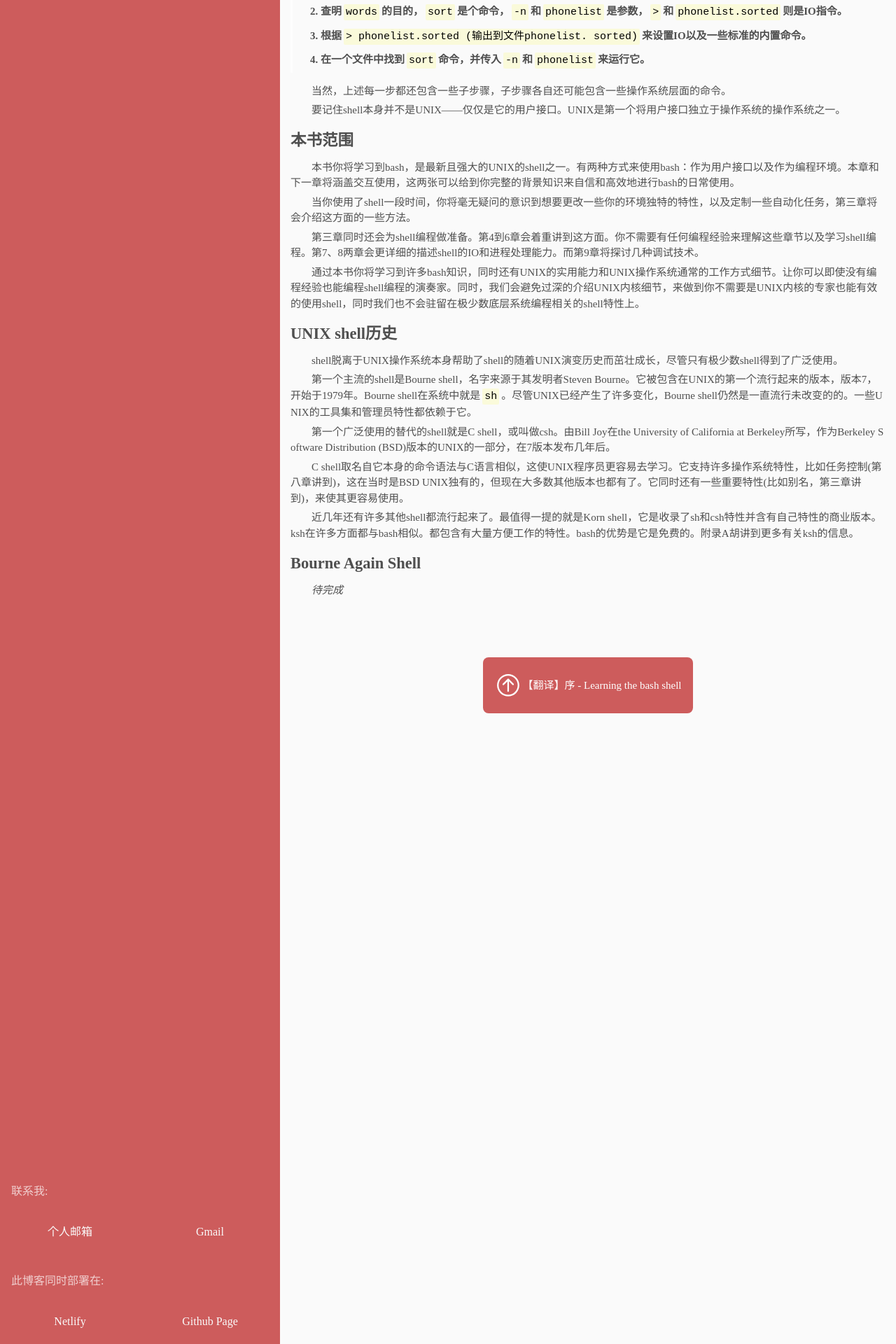
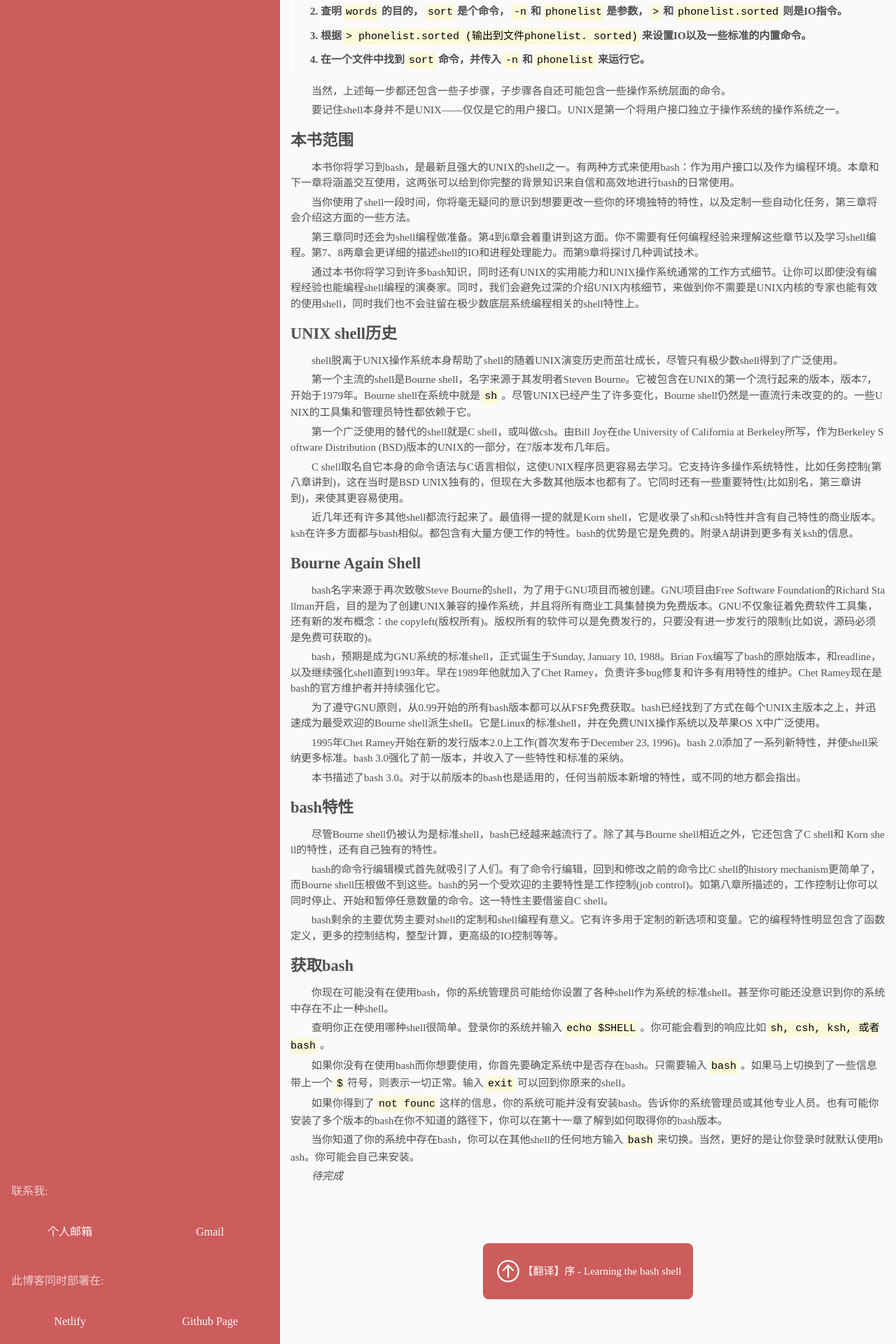
Before and after one commit to yitimo/yitimo.github.io, a Jekyll site: the page built from _posts/2019/03/2019-03-18-learning-the-bash-shell-1.md, in a window 1280 px wide. Shown: the part 1060-2980 px from the top of the page at 70% size. Built offline with Jekyll 4.4.1, drawn with Linux system fonts in a browser that asks for light colours; comment, search, counter and statistics services are not loaded.

Commit message:
update post

```diff
--- a/_posts/2019/03/2019-03-18-learning-the-bash-shell-1.md
+++ b/_posts/2019/03/2019-03-18-learning-the-bash-shell-1.md
@@ -64,4 +64,34 @@ C shell取名自它本身的命令语法与C语言相似，这使UNIX程序员
 
 ## Bourne Again Shell
 
+bash名字来源于再次致敬Steve Bourne的shell，为了用于GNU项目而被创建。GNU项目由Free Software Foundation的Richard Stallman开启，目的是为了创建UNIX兼容的操作系统，并且将所有商业工具集替换为免费版本。GNU不仅象征着免费软件工具集，还有新的发布概念：the copyleft(版权所有)。版权所有的软件可以是免费发行的，只要没有进一步发行的限制(比如说，源码必须是免费可获取的)。
+
+bash，预期是成为GNU系统的标准shell，正式诞生于Sunday, January 10, 1988。Brian Fox编写了bash的原始版本，和readline，以及继续强化shell直到1993年。早在1989年他就加入了Chet Ramey，负责许多bug修复和许多有用特性的维护。Chet Ramey现在是bash的官方维护者并持续强化它。
+
+为了遵守GNU原则，从0.99开始的所有bash版本都可以从FSF免费获取。bash已经找到了方式在每个UNIX主版本之上，并迅速成为最受欢迎的Bourne shell派生shell。它是Linux的标准shell，并在免费UNIX操作系统以及苹果OS X中广泛使用。
+
+1995年Chet Ramey开始在新的发行版本2.0上工作(首次发布于December 23, 1996)。bash 2.0添加了一系列新特性，并使shell采纳更多标准。bash 3.0强化了前一版本，并收入了一些特性和标准的采纳。
+
+本书描述了bash 3.0。对于以前版本的bash也是适用的，任何当前版本新增的特性，或不同的地方都会指出。
+
+## bash特性
+
+尽管Bourne shell仍被认为是标准shell，bash已经越来越流行了。除了其与Bourne shell相近之外，它还包含了C shell和 Korn shell的特性，还有自己独有的特性。
+
+bash的命令行编辑模式首先就吸引了人们。有了命令行编辑，回到和修改之前的命令比C shell的history mechanism更简单了，而Bourne shell压根做不到这些。bash的另一个受欢迎的主要特性是工作控制(job control)。如第八章所描述的，工作控制让你可以同时停止、开始和暂停任意数量的命令。这一特性主要借鉴自C shell。
+
+bash剩余的主要优势主要对shell的定制和shell编程有意义。它有许多用于定制的新选项和变量。它的编程特性明显包含了函数定义，更多的控制结构，整型计算，更高级的IO控制等等。
+
+## 获取bash
+
+你现在可能没有在使用bash，你的系统管理员可能给你设置了各种shell作为系统的标准shell。甚至你可能还没意识到你的系统中存在不止一种shell。
+
+查明你正在使用哪种shell很简单。登录你的系统并输入``echo $SHELL``。你可能会看到的响应比如``sh, csh, ksh, 或者 bash``。
+
+如果你没有在使用bash而你想要使用，你首先要确定系统中是否存在bash。只需要输入``bash``。如果马上切换到了一些信息带上一个``$``符号，则表示一切正常。输入``exit``可以回到你原来的shell。
+
+如果你得到了``not founc``这样的信息，你的系统可能并没有安装bash。告诉你的系统管理员或其他专业人员。也有可能你安装了多个版本的bash在你不知道的路径下，你可以在第十一章了解到如何取得你的bash版本。
+
+当你知道了你的系统中存在bash，你可以在其他shell的任何地方输入``bash``来切换。当然，更好的是让你登录时就默认使用bash。你可能会自己来安装。
+
 *待完成*
```
